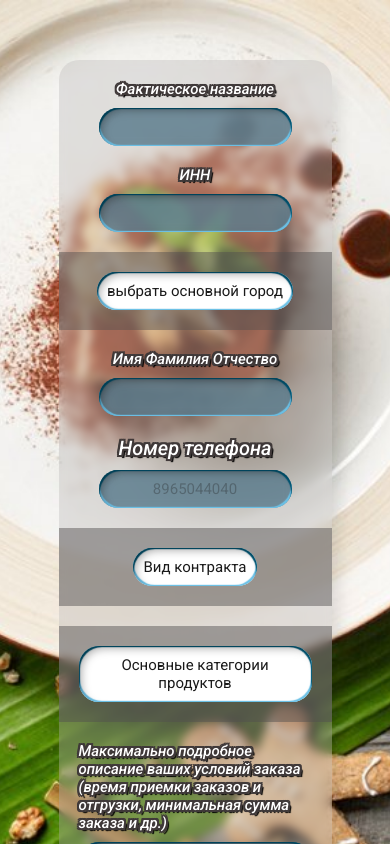
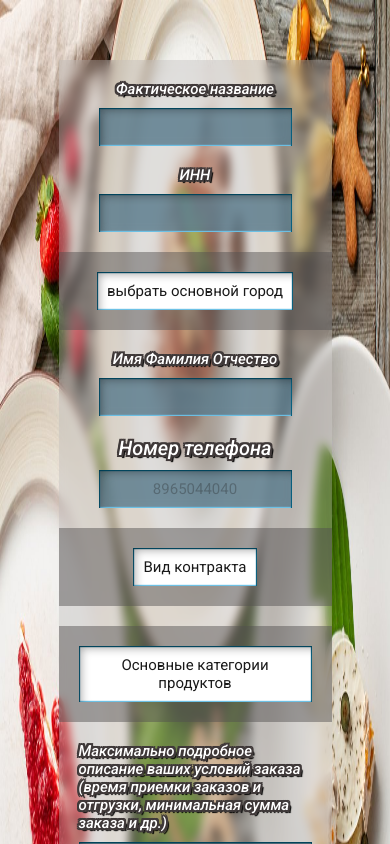
Before and after one commit to Polorion/italyFormN, a React (Vite) app: page / in a window 390 px wide. Shown: the top 844 px of the page. Built offline with nearby package versions, Linux system fonts and the light colour scheme; a web font is replaced by a local one.

Commit message:
testFOrMobile

```diff
--- a/src/App.css
+++ b/src/App.css
@@ -3,6 +3,7 @@
     padding: 0px;
     margin: 0px;
     border: none;
+    border-radius: 0!important;
 }
 
 input,
--- a/src/Components/MainPage/MainPage.jsx
+++ b/src/Components/MainPage/MainPage.jsx
@@ -23,6 +23,7 @@ export const MainPage = () => {
     const choiceProducts = useSelector(state => state.main.choiceProducts)
     const choiceChoiceCity = useSelector(state => state.main.choiceChoiceCity)
     const dispatch = useDispatch()
+    const [innValue,setInnValue]=useState('')
     const choiceAll = (name, data) => {
         switch (name) {
             case 'setMainCity':
@@ -67,6 +68,7 @@ export const MainPage = () => {
     }
     return (
         <div className={`${S.body} ${mainCity&&S.block}`}>
+
             <form className={S.form} onSubmit={handleSubmit(onSubmit)}>
                 <div className={`${S.name} ${S.inputBody} `}>
                     <p className={S.titleBlock}>Фактическое название
@@ -78,9 +80,16 @@ export const MainPage = () => {
                 </div>
                 <div className={`${S.inn} ${S.inputBody}`}>
                     <p className={S.titleBlock}> ИНН</p>
-                    <input className={formState.errors.inn && S.errorInput} {...register('inn', {
+                    <input value={innValue} onInput={(e)=>{
+
+                        if(e.target.value.length<11){
+                            setInnValue(e.target.value)
+                        }
+                        console.log(formState.errors.inn);}}  className={formState.errors.inn && S.errorInput} {...register('inn', {maxLength:10,
+                        minLength: {value:10,message:'должно быть 10 цыфр'},
+                        message:'111',
                         required: 'поле не должно быть пустым',
-                    })} type="text"/>
+                    })} type="number"/>
                     <div className={S.error}> {formState.errors.inn && formState.errors.inn.message}</div>
                 </div>
                 <div className={S.choiceBlock}>
--- a/src/Components/Popup/Popup.module.scss
+++ b/src/Components/Popup/Popup.module.scss
@@ -128,3 +128,15 @@
 .choiceBlock {
   margin-bottom: 10px;
 }
+
+@media screen and (max-width: 450px) {
+  .body {
+    font-size: 15px;
+    width: 70%;
+  }
+  .search {
+
+    input {
+      font-size: 10px;}
+  }
+}
--- a/src/index.css
+++ b/src/index.css
@@ -3,7 +3,7 @@
 
 
   background-image: url(./assets/bg6.jpg);
-  background-size: cover;
+  background-size: 100% 100%;
   background-repeat: no-repeat;
   background-position: center;
 
```
